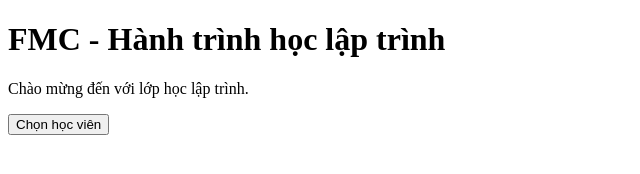
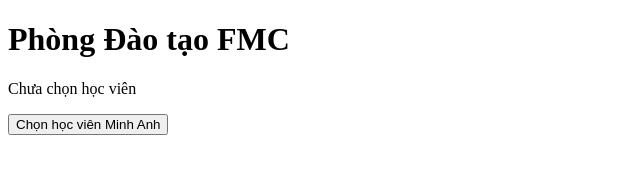
Before and after one commit to trunghoang9102002-create/fmc-learning-lab, a plain HTML site: page index.html in a window 1280 px wide. Shown: the whole page, without its empty margins (0-640 px from the left). Drawn offline with Linux system fonts and the light colour scheme.

Commit message:
index.html

```diff
--- a/index.html
+++ b/index.html
@@ -2,11 +2,18 @@
 <html lang="vi">
 <head>
   <meta charset="UTF-8">
-  <title>FMC Learning - Lab</title>
+  <title>FMC Learning Lab</title>
+  <link rel="stylesheet" href="styles.css">
+  <script src="script.js" defer></script>
 </head>
+
 <body>
-  <h1>FMC - Hành trình học lập trình</h1>
-  <p>Chào mừng đến với lớp học lập trình.</p>
-  <button>Chọn học viên</button>
+  <h1>Phòng Đào tạo FMC</h1>
+
+  <p id="status">Chưa chọn học viên</p>
+
+  <button id="selectBtn">
+    Chọn học viên Minh Anh
+  </button>
 </body>
 </html>
```
